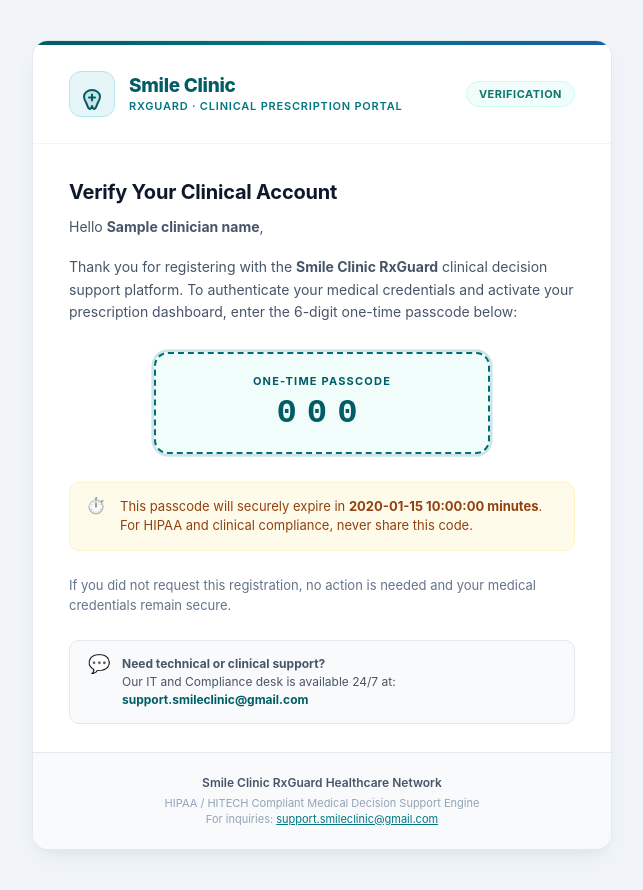
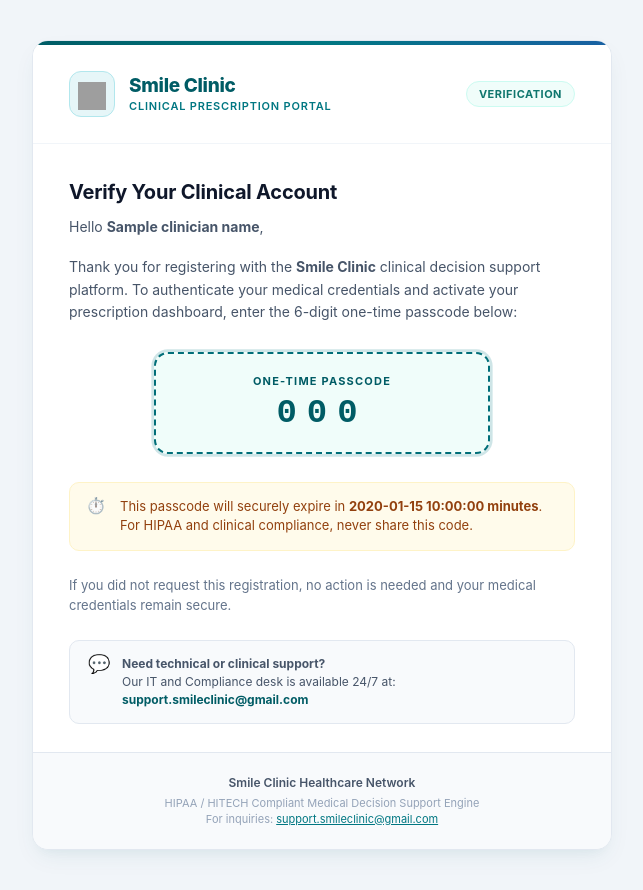
Before and after one commit to HelloWorld-Farhan/DentalClinic_Backend, a Python web app: template prescription/templates/otp_verification.html in a window 1280 px wide. Shown: the whole page, without its empty margins (318-961 px from the left). Run offline with Jinja, Linux system fonts and the light colour scheme; the template is opened without the code that fills it: most values are stand-ins (such as "Sample title", 1, 10 or a date in 2020); grey boxes are pictures that could not be loaded.

Commit message:
feat: replace inline email SVG with tooth logo img and update RxGuard branding to Smile Clinic

```diff
--- a/prescription/routers/auth.py
+++ b/prescription/routers/auth.py
@@ -76,7 +76,7 @@ def send_template_email(to_email: str, subject: str, template_name: str, context
             html_content = html_content.replace(f"{{{{ {k} }}}}", str(v))
             html_content = html_content.replace(f"{{{{{k}}}}}", str(v))
     else:
-        html_content = f"<h2>Smile Clinic RxGuard</h2><p>{subject}</p>"
+        html_content = f"<h2>Smile Clinic</h2><p>{subject}</p>"
 
     if not GOOGLE_APPS_SCRIPT_URL:
         print(f"[AUTH_EMAIL_DEV] GOOGLE_APPS_SCRIPT_URL unset; email to {to_email} captured in local dev mode.")
@@ -223,7 +223,7 @@ def verify_otp(payload: VerifyOtpRequest, db: Session = Depends(get_db)):
 
     return AuthResponse(
         status="success",
-        message="Account verified successfully! Welcome to Smile Clinic RxGuard.",
+        message="Account verified successfully! Welcome to Smile Clinic.",
         token=token,
         user={
             "id": user.id,
--- a/prescription/templates/otp_verification.html
+++ b/prescription/templates/otp_verification.html
@@ -57,16 +57,13 @@
               <table role="presentation" width="100%" cellspacing="0" cellpadding="0" border="0">
                 <tr>
                   <td width="46" valign="middle">
-                    <div style="width: 44px; height: 44px; background-color: #e6f6f8; border: 1px solid #b2e7ed; border-radius: 12px; text-align: center; line-height: 44px;">
-                      <svg width="24" height="24" viewBox="0 0 24 24" fill="none" xmlns="http://www.w3.org/2000/svg" style="vertical-align: middle; margin-top: 9px;">
-                        <path d="M12 2C7.5 2 4 5 4 8.5C4 11.5 5.5 13.5 6.5 15.5C7.5 17.5 8 21 10 21C11 21 11.5 19.5 12 18C12.5 19.5 13 21 14 21C16 21 16.5 17.5 17.5 15.5C18.5 13.5 20 11.5 20 8.5C20 5 16.5 2 12 2Z" fill="#005c65" fill-opacity="0.12" stroke="#005c65" stroke-width="2" stroke-linecap="round" stroke-linejoin="round"/>
-                        <path d="M9 9.5H15M12 6.5V12.5" stroke="#005c65" stroke-width="2" stroke-linecap="round"/>
-                      </svg>
+                    <div style="width: 44px; height: 44px; background-color: #e6f6f8; border: 1px solid #b2e7ed; border-radius: 12px; text-align: center; line-height: 44px; overflow: hidden;">
+                      <img src="https://img.icons8.com/fluency/96/tooth.png" width="28" height="28" alt="🦷" style="display: inline-block; vertical-align: middle; width: 28px; height: 28px; border: 0;" />
                     </div>
                   </td>
                   <td style="padding-left: 14px;" valign="middle">
                     <span style="font-size: 19px; font-weight: 800; color: #005c65; letter-spacing: -0.3px; display: block; line-height: 1.2;">Smile Clinic</span>
-                    <span style="font-size: 11px; font-weight: 600; color: #007782; text-transform: uppercase; letter-spacing: 0.8px; display: block; margin-top: 2px;">RxGuard · Clinical Prescription Portal</span>
+                    <span style="font-size: 11px; font-weight: 600; color: #007782; text-transform: uppercase; letter-spacing: 0.8px; display: block; margin-top: 2px;">Clinical Prescription Portal</span>
                   </td>
                   <td align="right" valign="middle" class="badge-cell">
                     <span style="display: inline-block; background-color: #f0fdfa; color: #0f766e; border: 1px solid #ccfbf1; font-size: 11px; font-weight: 700; padding: 5px 12px; border-radius: 20px; text-transform: uppercase; letter-spacing: 0.5px;">
@@ -86,7 +83,7 @@
                 Hello <strong>{{ clinician_name }}</strong>,
               </p>
               <p style="margin: 0 0 28px 0; font-size: 14px; line-height: 1.6; color: #475569;">
-                Thank you for registering with the <strong>Smile Clinic RxGuard</strong> clinical decision support platform. To authenticate your medical credentials and activate your prescription dashboard, enter the 6-digit one-time passcode below:
+                Thank you for registering with the <strong>Smile Clinic</strong> clinical decision support platform. To authenticate your medical credentials and activate your prescription dashboard, enter the 6-digit one-time passcode below:
               </p>
 
               <!-- OTP Animated Box -->
@@ -135,7 +132,7 @@
           <tr>
             <td style="background-color: #f8fafc; border-top: 1px solid #e2e8f0; padding: 22px 36px; text-align: center;">
               <p style="margin: 0 0 6px 0; font-size: 12px; font-weight: 600; color: #475569;">
-                Smile Clinic RxGuard Healthcare Network
+                Smile Clinic Healthcare Network
               </p>
               <p style="margin: 0; font-size: 11px; color: #94a3b8; line-height: 1.4;">
                 HIPAA / HITECH Compliant Medical Decision Support Engine<br>
```
Also changed, not shown: prescription/google_apps_script.js (+6 -7 lines), prescription/templates/password_reset_otp.html (+4 -8 lines), prescription/templates/prescription_dispense_copy.html (+4 -6 lines), prescription/templates/prescription_safety_alert.html (+4 -6 lines), prescription/templates/welcome_clinician.html (+4 -6 lines), prescription/templates/README.md.
